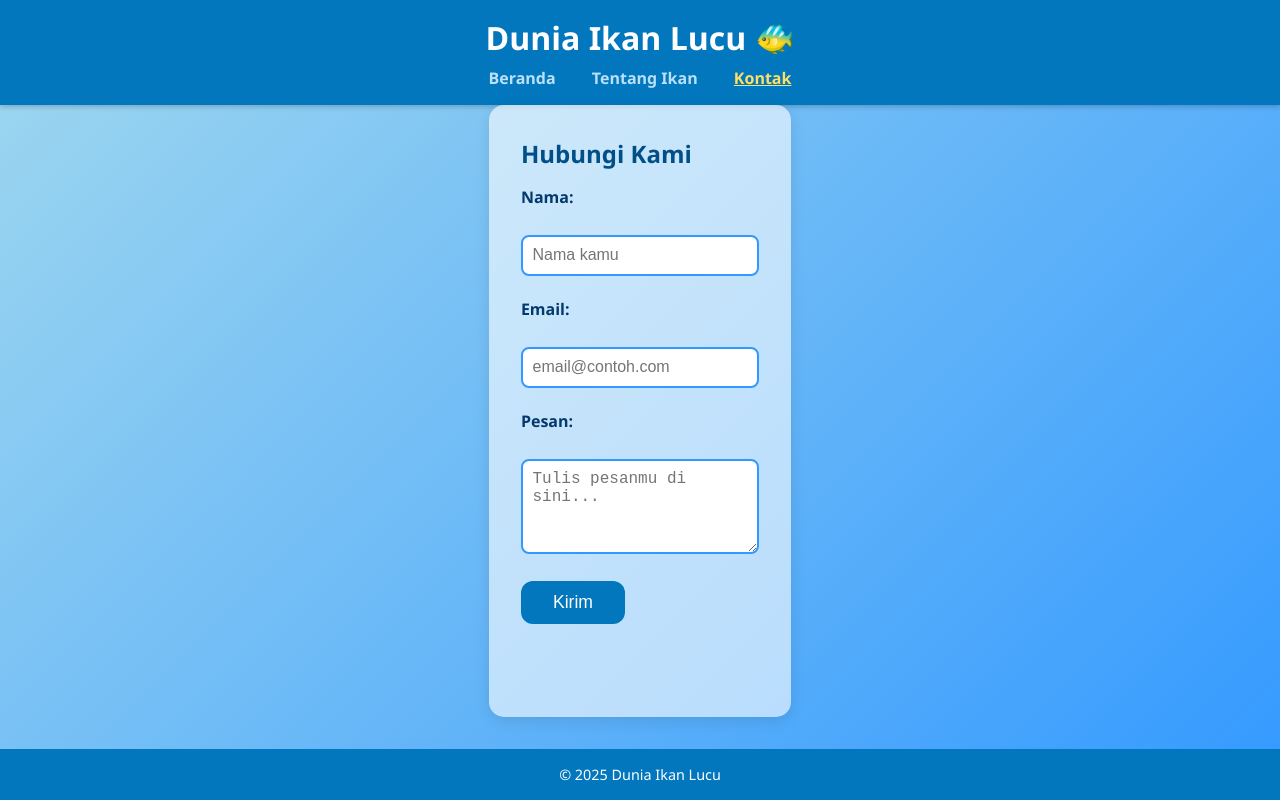
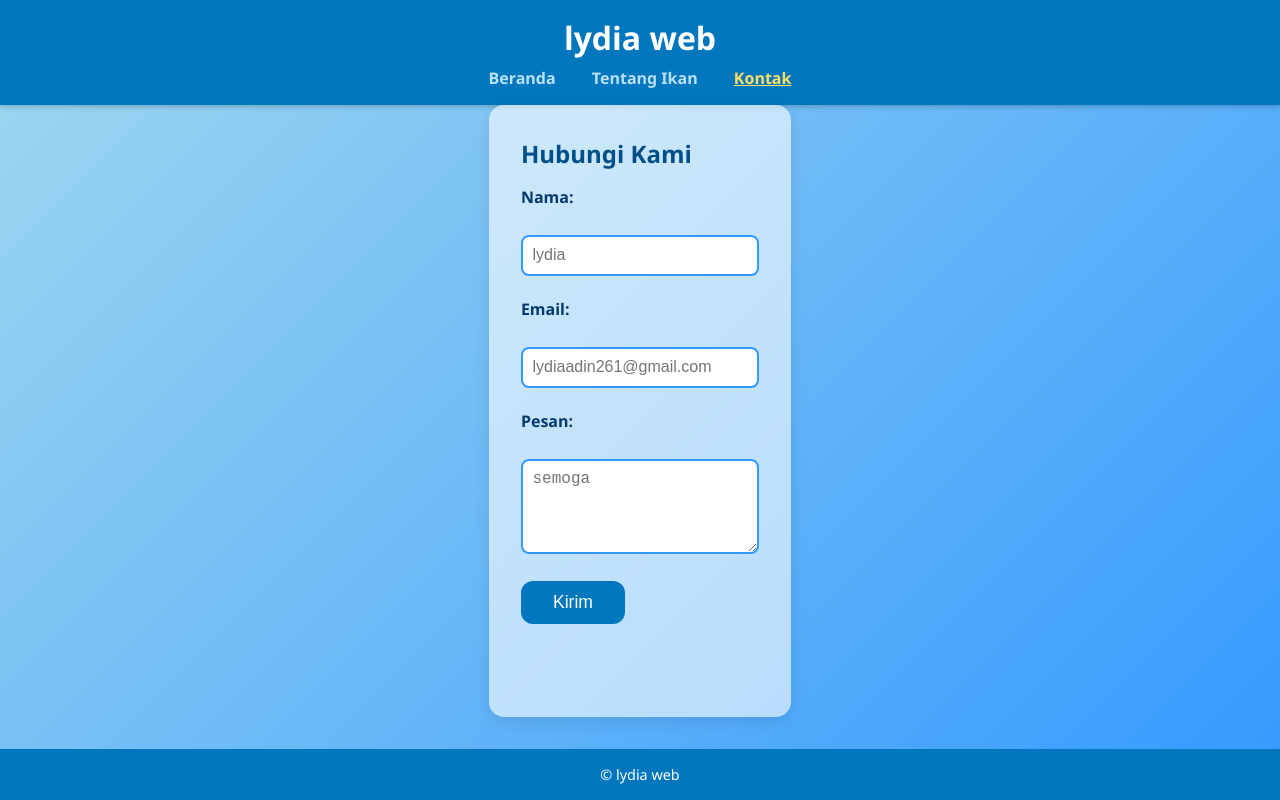
Before and after one commit to lydiaadin/lydia-belaja, a plain HTML site: page contact.html in a window 1280 px wide. Drawn offline with Linux system fonts and the light colour scheme.

Commit message:
Update contact.html

```diff
--- a/contact.html
+++ b/contact.html
@@ -8,7 +8,7 @@
 </head>
 <body>
   <header>
-    <h1>Dunia Ikan Lucu 🐠</h1>
+    <h1>lydia web</h1>
     <nav>
       <a href="index.html">Beranda</a>
       <a href="about.html">Tentang Ikan</a>
@@ -21,13 +21,13 @@
       <h2>Hubungi Kami</h2>
       <form>
         <label for="name">Nama:</label><br />
-        <input type="text" id="name" name="name" placeholder="Nama kamu" required /><br /><br />
+        <input type="text" id="name" name="name" placeholder=lydia adin mutma'inah required /><br /><br />
 
         <label for="email">Email:</label><br />
-        <input type="email" id="email" name="email" placeholder="email@contoh.com" required /><br /><br />
+        <input type="email" id="email" name="email" placeholder=lydiaadin261@gmail.com required /><br /><br />
 
         <label for="message">Pesan:</label><br />
-        <textarea id="message" name="message" rows="4" placeholder="Tulis pesanmu di sini..." required></textarea><br /><br />
+        <textarea id="message" name="message" rows="4" placeholder=semoga membantu required></textarea><br /><br />
 
         <button type="submit">Kirim</button>
       </form>
@@ -35,7 +35,7 @@
   </main>
 
   <footer>
-    <p>&copy; 2025 Dunia Ikan Lucu</p>
+    <p>&copy; lydia web</p>
   </footer>
 </body>
 </html>
```
